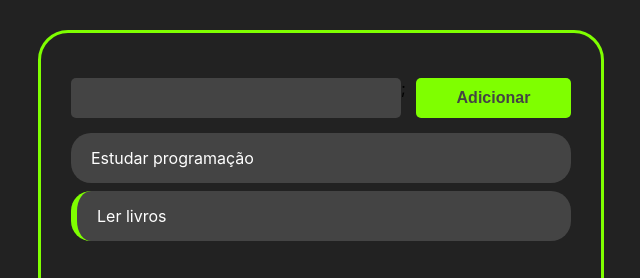
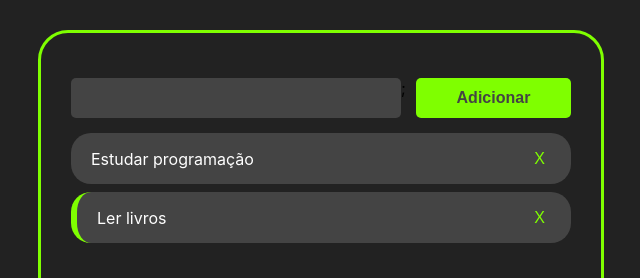
Before and after one commit to JoaoVictorCSousa/ToDo_List, a React (Create React App) app: page / in a window 1280 px wide. Shown: the top 278 px of the page, without its empty margins (319-959 px from the left). Built offline with nearby package versions, Linux system fonts and the light colour scheme.

Commit message:
feat: create the delete button of list

```diff
--- a/src/App.js
+++ b/src/App.js
@@ -37,7 +37,13 @@ const App = () => {
 
     setTasks(newTasks)
 
-  }
+  };
+
+  const handleTaskDelete = (taskId) => {
+    const newTasks = tasks.filter((task) => task.id !== taskId);
+
+    setTasks(newTasks)
+  };
 
   return (
 
@@ -45,7 +51,7 @@ const App = () => {
 
     <div className="container">
       <AddButton handleTaskAddition={handleTaskAddition}  />
-      <Tasks  tasks={tasks} handleTaskClick={handleTaskClick} />
+      <Tasks  tasks={tasks} handleTaskClick={handleTaskClick} handleTaskDelete={handleTaskDelete} />
     </div>
 
 
--- a/src/components/task/Task.css
+++ b/src/components/task/Task.css
@@ -13,3 +13,11 @@
 .task-title{
     cursor: pointer;
 }
+
+.remove-task-button{
+    background-color: #444;
+    border: none;
+    font-size: 16px;
+    color: chartreuse;
+
+}
--- a/src/components/task/Task.js
+++ b/src/components/task/Task.js
@@ -1,7 +1,7 @@
 import React from 'react';
 import "./Task.css";
 
-const Task = ({ task, handleTaskClick }) => {
+const Task = ({ task, handleTaskClick, handleTaskDelete }) => {
 
     return(
         <div className='task-container' style={task.completed ? { borderLeft: "6px solid chartreuse"} : {}}>
@@ -9,6 +9,14 @@ const Task = ({ task, handleTaskClick }) => {
         <div className='task-title' onClick={() => handleTaskClick(task.id)}>
 
         {task.title}
+
+        </div>
+
+        <div className='buttons-container'>
+
+            <button onClick={() =>handleTaskDelete(task.id)} className='remove-task-button'>
+            X
+            </button>
 
         </div>
 
--- a/src/components/tasks/Tasks.js
+++ b/src/components/tasks/Tasks.js
@@ -1,11 +1,11 @@
 import React from "react";
 import {Task} from "../task/Task";
 
-const Tasks = ({ tasks, handleTaskClick }) => {
+const Tasks = ({ tasks, handleTaskClick, handleTaskDelete }) => {
     return(
         <>
         {tasks.map(task =>
-        (<Task task={task} handleTaskClick={handleTaskClick} />))}
+        (<Task task={task} handleTaskClick={handleTaskClick} handleTaskDelete={handleTaskDelete} />))}
         </>
     )
 
```
